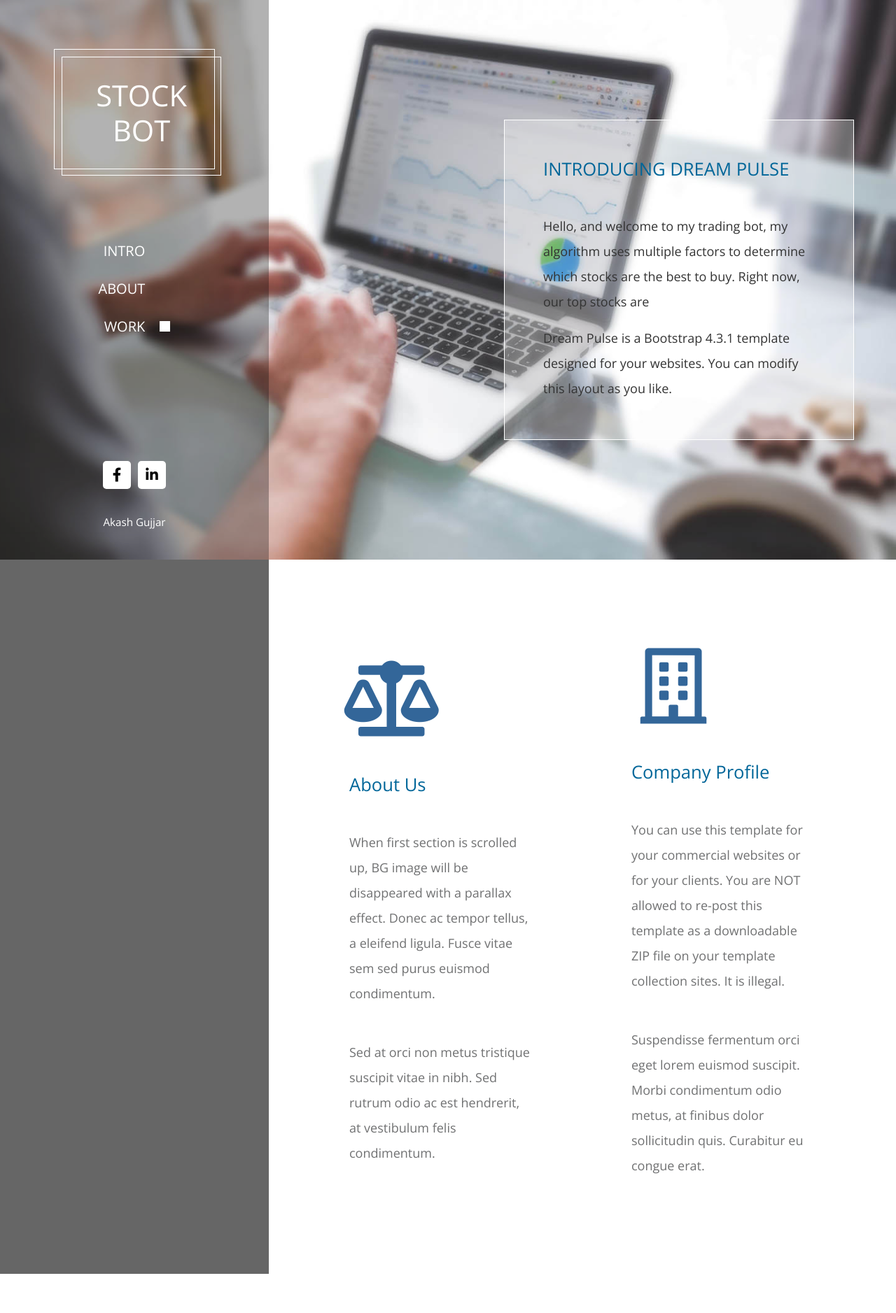
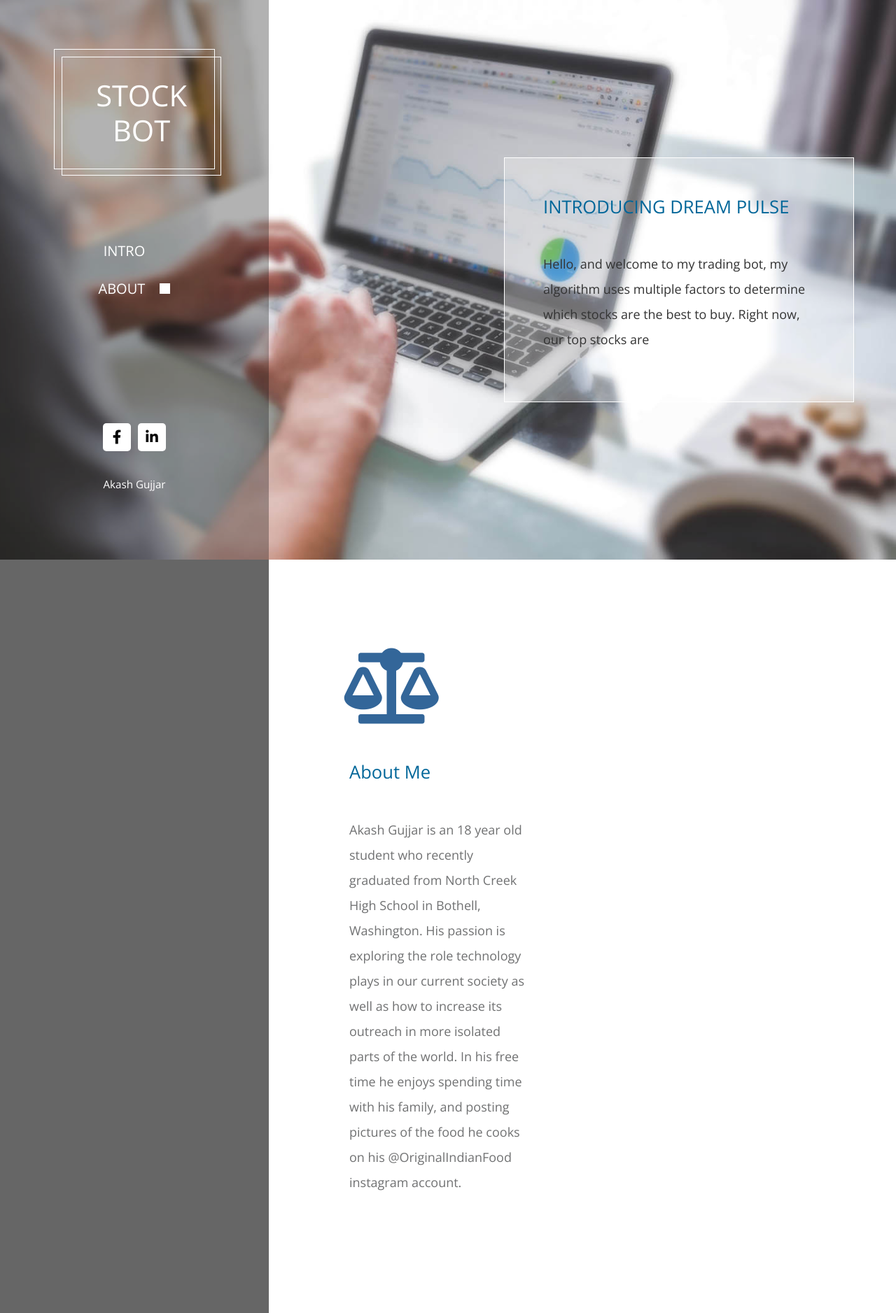
Before and after one commit to akashsgujjar/StockBot, a Flask app: template templates/index.html in a window 1280 px wide. Shown: the whole page at 70% size. Before the commit the page ends 1821 px from the top, so only its background shows below. Run offline with Flask 2, Linux system fonts and the light colour scheme; the template is opened without the code that fills it, so the values that code supplies are empty; some libraries are stand-ins or nearby versions.

Commit message:
css clean up

```diff
--- a/main.py
+++ b/main.py
@@ -87,7 +87,7 @@ def finalPrint(rating):
     highIndex = np.argpartition(rating, -4)[-4:]
     try:
         for high in highIndex:
-            buy_me += stock_list[high] + "\n"
+            buy_me += stock_list[high] + ",\n"
 
     except:
         errorMessage = ""
--- a/templates/index.html
+++ b/templates/index.html
@@ -52,12 +52,6 @@ https://templatemo.com/tm-536-dream-pulse
                     <span class="d-inline-block tm-white-rect"></span>
                   </a>
                 </li>
-                <li class="nav-item">
-                  <a href="#work" class="nav-link">
-                    <span class="d-inline-block mr-3">Work</span>
-                    <span class="d-inline-block tm-white-rect"></span>
-                  </a>
-                </li>
               </ul>
               <ul class="nav flex-row tm-social-links">
                 <li class="nav-item">
@@ -89,9 +83,6 @@ https://templatemo.com/tm-536-dream-pulse
                         <p class="tm-color-gray">
                           Hello, and welcome to my trading bot, my algorithm uses multiple factors to determine which stocks are the best to buy. Right now, our top stocks are {{buyMe}}
                         </p>
-                        <p class="mb-0 tm-color-gray">
-                          Dream Pulse is a Bootstrap 4.3.1 template designed for your websites. You can modify this layout as you like.
-                        </p>
                     </div>
                 </section>
             </div>
@@ -102,32 +93,13 @@ https://templatemo.com/tm-536-dream-pulse
               <div class="col-xl-6">
                 <div class="tm-section-half">
                     <div><i class="fas fa-6x fa-balance-scale mb-5 tm-section-icon"></i></div>
-                    <h2 class="tm-section-title tm-color-primary mb-5">About Us</h2>
+                    <h2 class="tm-section-title tm-color-primary mb-5">About Me</h2>
                     <p class="mb-5">
-                      When first section is scrolled up, BG image will be
-                      disappeared with a parallax effect. Donec ac tempor tellus, a
-                      eleifend ligula. Fusce vitae sem sed purus euismod
-                      condimentum.
-                    </p>
-                    <p>
-                      Sed at orci non metus tristique suscipit vitae in nibh. Sed
-                      rutrum odio ac est hendrerit, at vestibulum felis condimentum.
-                    </p>
-                </div>
-              </div>
-              <div class="col-xl-6">
-                <div class="tm-section-half">
-                    <div><i class="far fa-6x fa-building mb-5 tm-section-icon"></i></div>
-                    <h2 class="tm-section-title tm-color-primary mb-5">Company Profile</h2>
-                    <p class="mb-5">
-                      You can use this template for your commercial websites or for your clients.
-                      You are NOT allowed to re-post this template as a downloadable ZIP file
-                      on your template collection sites. It is illegal.
-                    </p>
-                    <p>
-                      Suspendisse fermentum orci eget lorem euismod suscipit. Morbi
-                      condimentum odio metus, at finibus dolor sollicitudin quis.
-                      Curabitur eu congue erat.
+                      Akash Gujjar is an 18 year old student who recently graduated from North Creek High School in Bothell, Washington.
+                      His passion is exploring the role technology plays in our current society as well as how to increase its outreach
+                      in more isolated parts of the world. In his free time he enjoys spending time with his family, and posting pictures
+                      of the food he cooks on his @OriginalIndianFood instagram account.
+
                     </p>
                 </div>
               </div>
```
